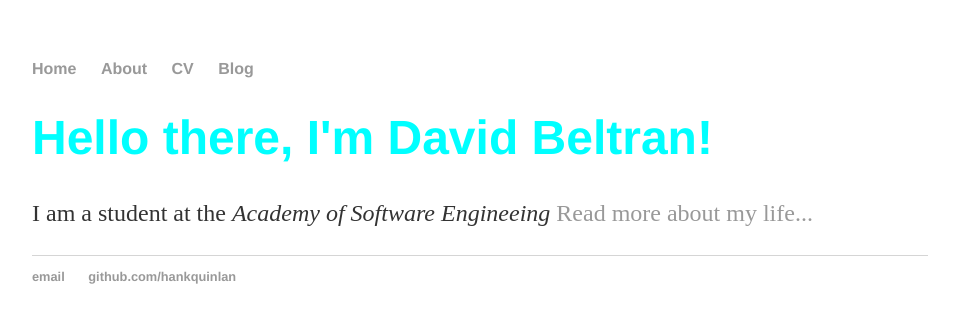
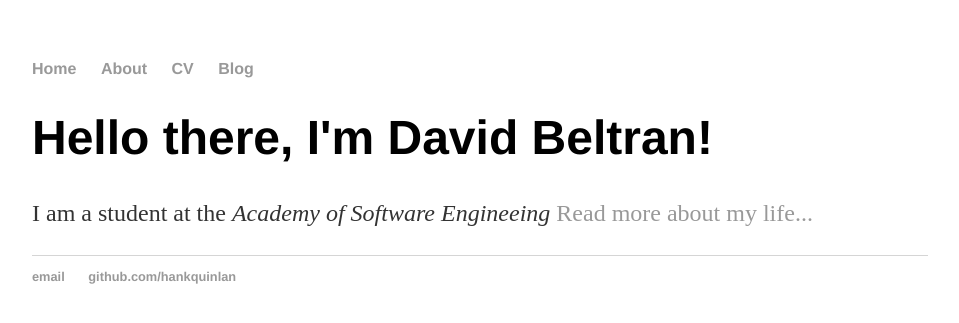
Before and after one commit to davidb1269/davidb1269.github.io, a Jekyll site: the page built from index.html, in a window 1280 px wide. Shown: the top 323 px of the page, without its empty margins (160-1119 px from the left). Built offline with Jekyll 4.4.1, drawn with Linux system fonts in a browser that asks for light colours.

Commit message:
Update main.css

```diff
--- a/css/main.css
+++ b/css/main.css
@@ -1,7 +1,6 @@
 body {
     margin: 60px auto;
-    width: 70%;
-    color: #00FFFF
+    width: 70%
 }
 nav ul, footer ul {
     font-family:'Helvetica', 'Arial', 'Sans-Serif';
```
